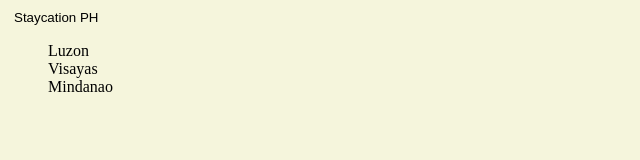
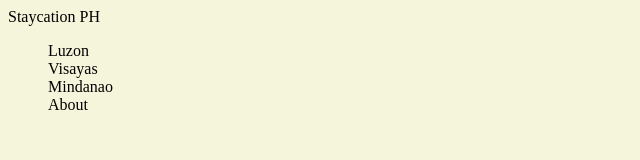
Before and after one commit to benwzxc/website-hotel-project, a plain HTML site: page luzon_hotels.html in a window 1280 px wide. Shown: the full height of the page, 0-640 px from the left. Drawn offline with Linux system fonts and the light colour scheme.

Commit message:
Update luzon_hotels.html

```diff
--- a/luzon_hotels.html
+++ b/luzon_hotels.html
@@ -8,14 +8,14 @@
 </head>
 <body>
     <header>
-      <button type="button" class="logo-text">
+      <a href="#">
         Stay<span>cation</span> P<span>H</span>
-      </button>
+      </a>
       <ul>
         <li><a href="./luzon_hotels">Luzon</a></li>
         <li><a href="./visayas_hotels">Visayas</a></li>
         <li><a href="./mindanao_hotels">Mindanao</a></li>
-        <li><button type="button"></button></li>
+        <li><a href="./about">About</a></li>
       </ul>
     </header>
     <div id="cards"></div>
```
